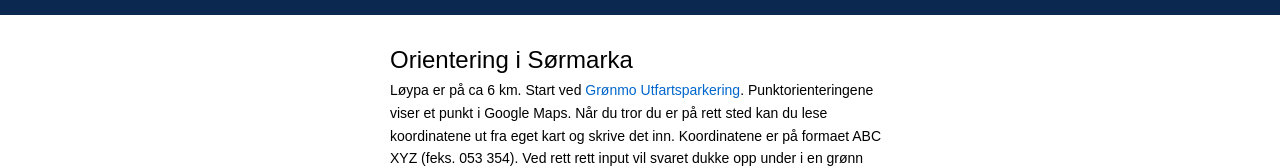
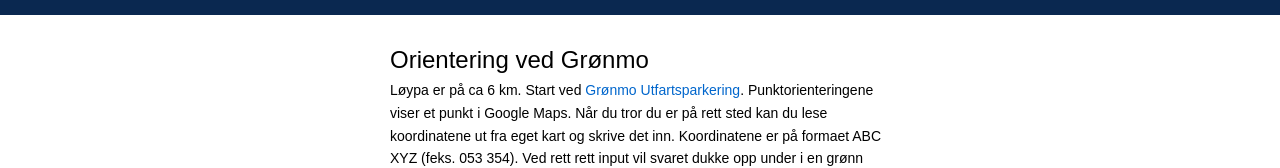
Before and after one commit to tmn/nrh-orientering, a React (Create React App) app: page / in a window 1280 px wide. Shown: the top 168 px of the page. Built offline with nearby package versions, Linux system fonts and the light colour scheme.

Commit message:
Rename task

```diff
--- a/src/App.js
+++ b/src/App.js
@@ -247,7 +247,7 @@ function App() {
       <div className="topBar"></div>
       <header className="header">
         <div className="header-container">
-          <h1>Orientering i Sørmarka</h1>
+          <h1>Orientering ved Grønmo</h1>
           <p>
             Løypa er på ca 6 km. Start ved{" "}
             <a href="https://maps.app.goo.gl/8HXtiaBZogD6uqfu9">
```
